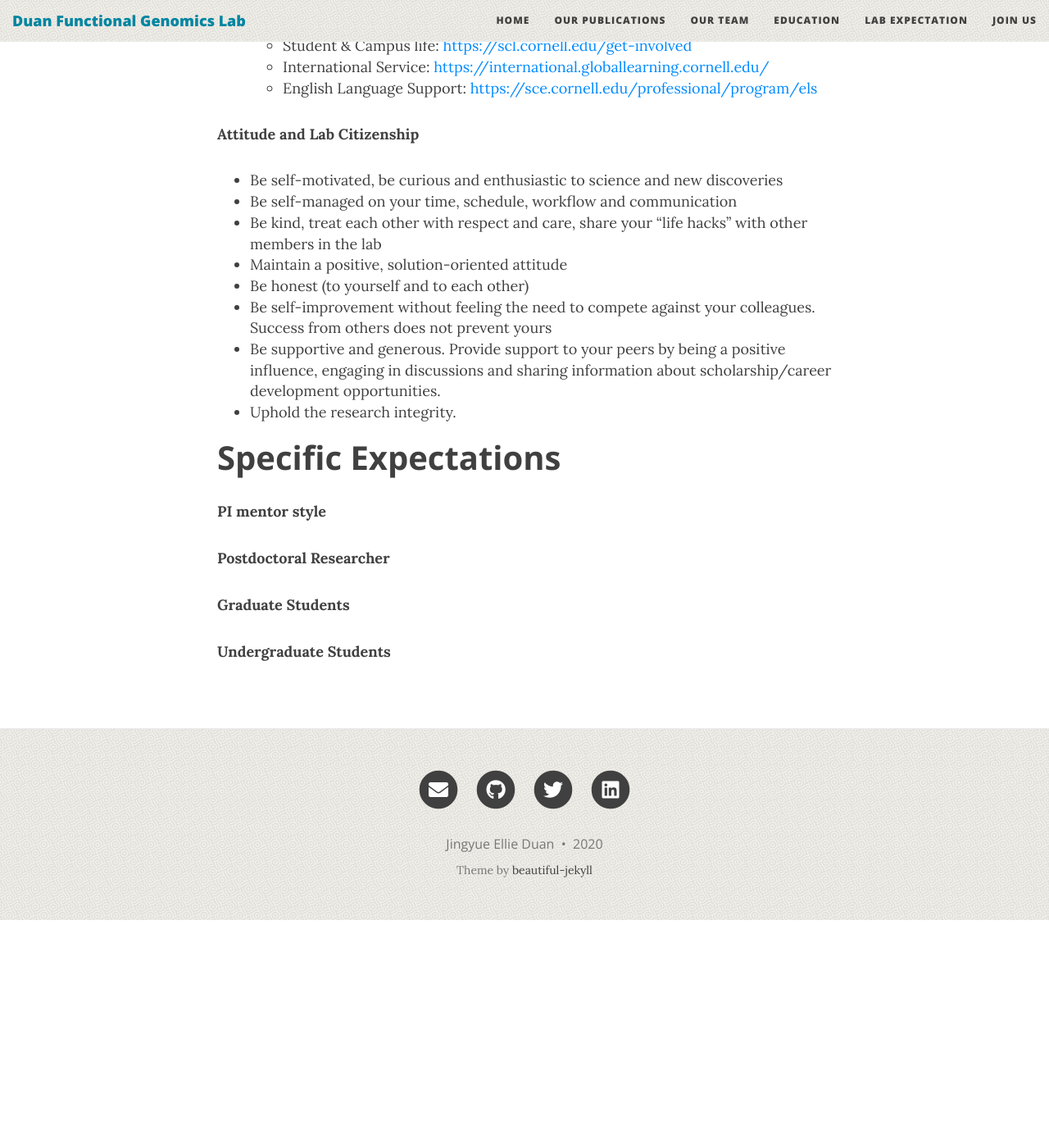
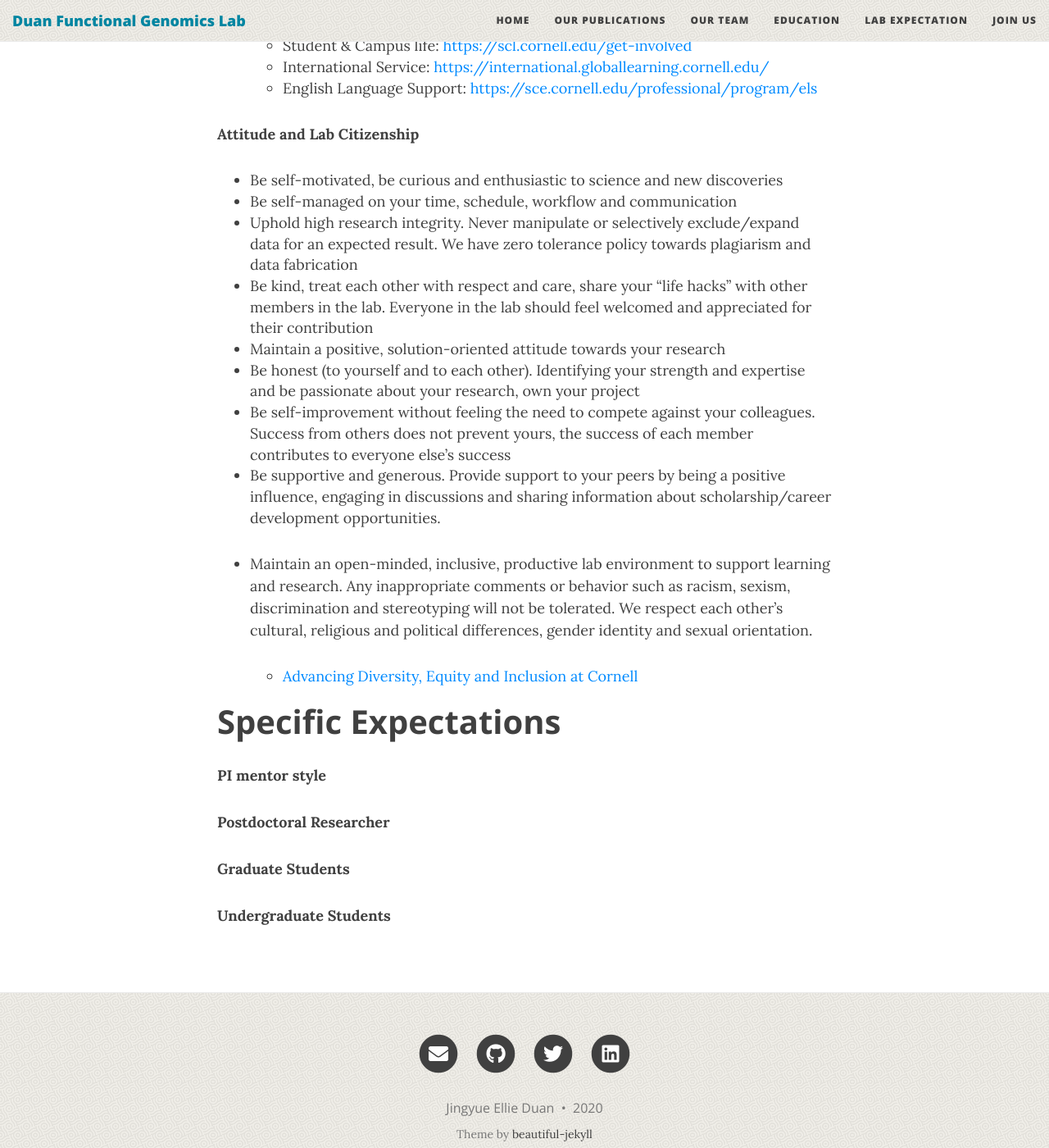
Before and after one commit to EllieDuan/EllieDuan.github.io, a Jekyll site: the page built from lab_expectation.md, in a window 1280 px wide and 1400 px high, scrolled down 981 px. Shown: the whole window at 82% size. Built offline with Jekyll 4.4.1, drawn with Linux system fonts in a browser that asks for light colours; nearby versions of some CDN libraries; before the commit the page ends 2103 px from its top, so only the background shows below that.

Commit message:
update lab_exp

```diff
--- a/lab_expectation.md
+++ b/lab_expectation.md
@@ -30,12 +30,17 @@ Members of the Duan lab share an interest in animal genomics, epigenomics and bi
 
 * Be self-motivated, be curious and enthusiastic to science and new discoveries
 * Be self-managed on your time, schedule, workflow and communication
-* Be kind, treat each other with respect and care, share your "life hacks" with other members in the lab
-* Maintain a positive, solution-oriented attitude
-* Be honest (to yourself and to each other)
-* Be self-improvement without feeling the need to compete against your colleagues.  Success from others does not prevent yours
+* Uphold high research integrity. Never manipulate or selectively exclude/expand data for an expected result. We have zero tolerance policy towards plagiarism and data fabrication
+* Be kind, treat each other with respect and care, share your "life hacks" with other members in the lab. Everyone in the lab should feel welcomed and appreciated for their contribution
+* Maintain a positive, solution-oriented attitude towards your research
+* Be honest (to yourself and to each other). Identifying your strength and expertise and be passionate about your research, own your project
+* Be self-improvement without feeling the need to compete against your colleagues.  Success from others does not prevent yours, the success of each member contributes to everyone else's success
 * Be supportive and generous. Provide support to your peers by being a positive influence, engaging in discussions and sharing information about scholarship/career development opportunities.
-* Uphold the research integrity.
+* Maintain an open-minded, inclusive, productive lab environment to support learning and research. Any inappropriate comments or behavior such as racism, sexism, discrimination and  stereotyping will not be tolerated. We respect each other's cultural, religious and political differences, gender identity and sexual orientation.
+
+
+	* [Advancing Diversity, Equity and Inclusion at Cornell](https://hr.cornell.edu/our-culture-diversity/diversity-inclusion/advancing-diversity-equity-and-inclusion-cornell)
+
 
 
 
@@ -44,6 +49,8 @@ Members of the Duan lab share an interest in animal genomics, epigenomics and bi
 
 
 **PI mentor style**
+
+
 
 **Postdoctoral Researcher**
 
```
